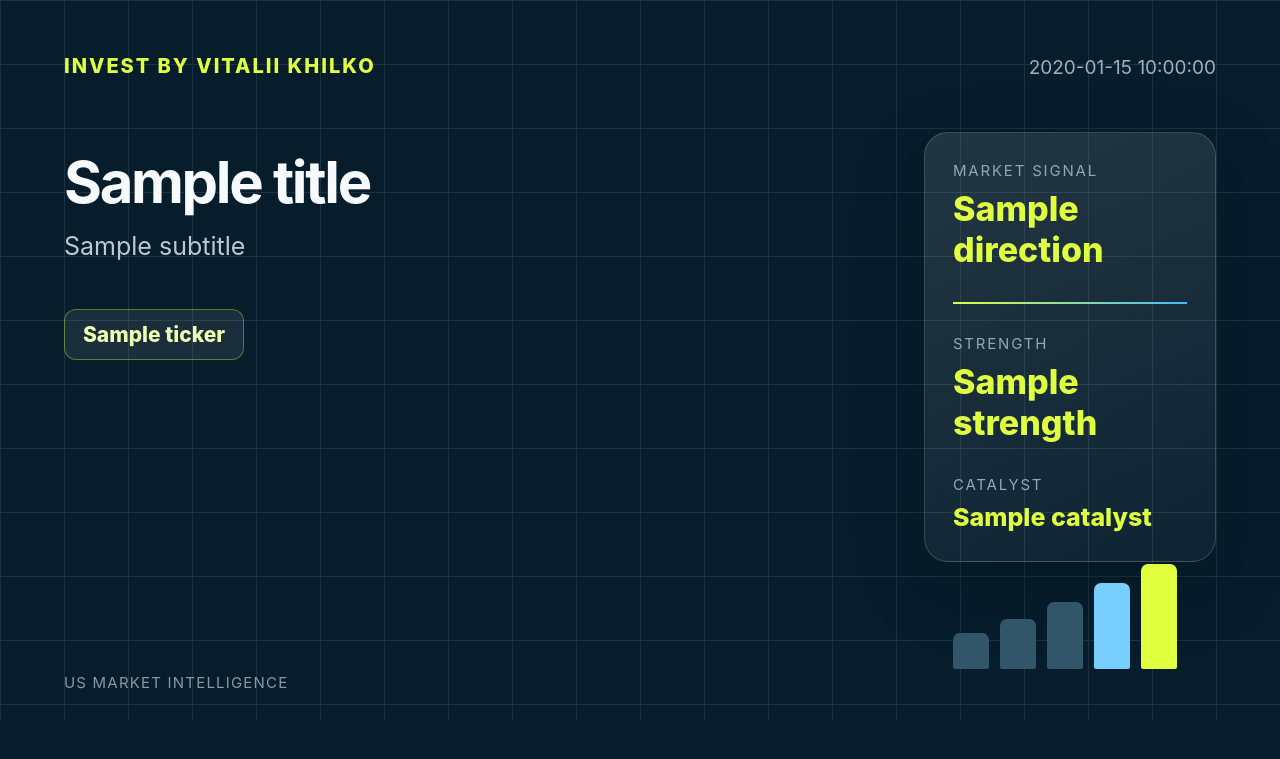
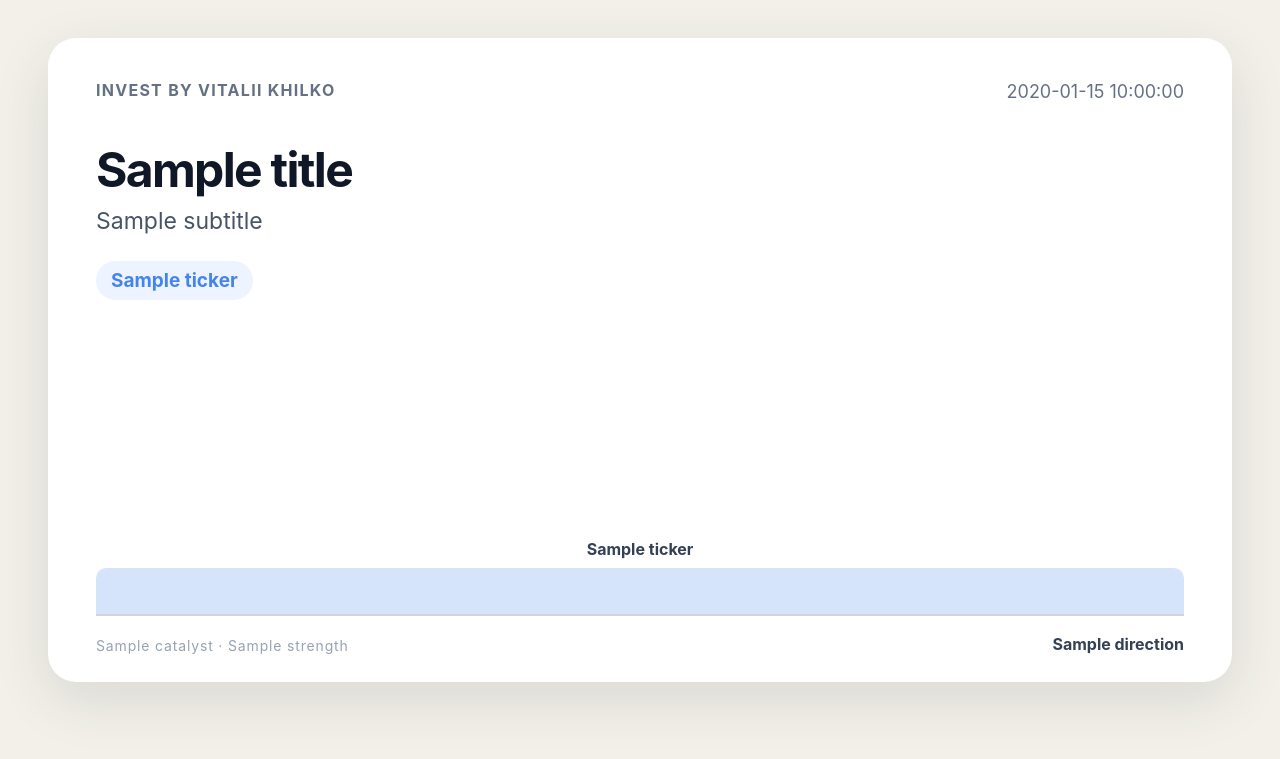
Before and after one commit to swetaklp-web/Invest-by-Vitalii-Khilko, a Python web app: template app/design/templates/market_card.html in a window 1280 px wide. Shown: the top 759 px of the page. Run offline with Jinja, Linux system fonts and the light colour scheme; the template is opened without the code that fills it: most values are stand-ins (such as "Sample title", 1, 10 or a date in 2020).

Commit message:
Align posts with updated channel style reference

```diff
--- a/app/ai/generate_post.py
+++ b/app/ai/generate_post.py
@@ -9,6 +9,7 @@ from zoneinfo import ZoneInfo
 from openai import OpenAI
 
 from app.config import ROOT_DIR, settings
+from app.telegram.formatting import sanitize_telegram_html
 
 
 PROMPTS_DIR = ROOT_DIR / "app" / "ai" / "prompts"
@@ -73,4 +74,6 @@ def generate_post(
             {"role": "user", "content": json.dumps(user_payload, ensure_ascii=False)},
         ],
     )
-    return json.loads(response.choices[0].message.content or "{}")
+    post = json.loads(response.choices[0].message.content or "{}")
+    post["telegram_text"] = sanitize_telegram_html(str(post.get("telegram_text", "")))
+    return post
--- a/app/design/templates/market_card.html
+++ b/app/design/templates/market_card.html
@@ -6,63 +6,49 @@
     * { box-sizing: border-box; }
     body {
       margin: 0; width: 1280px; height: 720px; overflow: hidden;
-      font-family: Inter, Arial, sans-serif; color: #f7fafc;
-      background: #071d2c;
+      font-family: Inter, Arial, sans-serif; color: #101828;
+      background: #f2f0e9;
     }
-    .page { padding: 54px 64px; height: 100%; position: relative; }
-    .grid {
-      position: absolute; inset: 0; opacity: .14;
-      background-image: linear-gradient(#8eb3c5 1px, transparent 1px), linear-gradient(90deg, #8eb3c5 1px, transparent 1px);
-      background-size: 64px 64px;
+    .page { padding: 38px 48px; height: 100%; position: relative; }
+    .card {
+      height: 100%; background: #fff; border-radius: 28px; padding: 42px 48px;
+      box-shadow: 0 18px 55px rgba(40, 48, 58, .12); position: relative; overflow: hidden;
     }
-    .brand { color: #dfff3f; font-size: 20px; font-weight: 850; letter-spacing: .1em; position: relative; }
-    .date { position: absolute; right: 64px; top: 56px; color: #9db2bf; font-size: 19px; }
-    .content { position: relative; width: 820px; }
-    h1 { margin: 74px 0 18px; font-size: 58px; line-height: 1.04; letter-spacing: -.04em; }
-    .subtitle { width: 780px; color: #b8cad4; font-size: 25px; line-height: 1.32; }
-    .tickers { display: flex; gap: 12px; margin-top: 46px; flex-wrap: wrap; }
+    .brand { color: #667085; font-size: 16px; font-weight: 750; letter-spacing: .08em; }
+    .date { position: absolute; right: 48px; top: 43px; color: #667085; font-size: 18px; }
+    h1 { width: 910px; margin: 44px 0 10px; font-size: 48px; line-height: 1.08; letter-spacing: -.035em; }
+    .subtitle { width: 880px; color: #475467; font-size: 23px; line-height: 1.32; }
+    .tickers { display: flex; gap: 10px; margin-top: 25px; flex-wrap: wrap; }
     .ticker {
-      background: rgba(255,255,255,.08); border: 1px solid rgba(220,255,63,.35); border-radius: 12px;
-      padding: 12px 18px; font-size: 21px; font-weight: 800; color: #efffb0;
+      color: #4385ed; background: #edf4ff; border-radius: 20px;
+      padding: 8px 15px; font-size: 19px; font-weight: 750;
     }
-    .panel {
-      position: absolute; right: 64px; top: 132px; width: 292px; height: 430px;
-      border: 1px solid rgba(255,255,255,.16); border-radius: 24px; padding: 28px;
-      background: linear-gradient(155deg, rgba(255,255,255,.11), rgba(255,255,255,.035));
-      box-shadow: 0 24px 70px rgba(0,0,0,.22);
-    }
-    .panel-label { color: #91a8b5; font-size: 15px; letter-spacing: .12em; margin-bottom: 8px; }
-    .panel-value { font-size: 34px; font-weight: 850; color: #dfff3f; margin-bottom: 32px; }
-    .signal-line { height: 2px; background: linear-gradient(90deg, #dfff3f, #42b9ff); margin: 6px 0 30px; }
-    .bars { display: flex; align-items: end; gap: 11px; height: 105px; margin-top: 18px; }
-    .bar { width: 36px; border-radius: 7px 7px 2px 2px; background: #31566a; }
-    .bar:nth-child(1) { height: 34%; } .bar:nth-child(2) { height: 48%; }
-    .bar:nth-child(3) { height: 64%; } .bar:nth-child(4) { height: 82%; background: #78cfff; }
-    .bar:nth-child(5) { height: 100%; background: #dfff3f; }
-    .footer { position: absolute; left: 64px; bottom: 28px; color: #829ba8; font-size: 15px; letter-spacing: .08em; }
+    .chart { position: absolute; left: 48px; right: 48px; bottom: 66px; height: 155px; border-bottom: 2px solid #d0d5dd; display: flex; align-items: end; gap: 18px; }
+    .bar { flex: 1; border-radius: 10px 10px 0 0; background: #d6e4fb; position: relative; }
+    .bar:nth-child(1) { height: 30%; } .bar:nth-child(2) { height: 42%; }
+    .bar:nth-child(3) { height: 56%; } .bar:nth-child(4) { height: 72%; }
+    .bar:nth-child(5) { height: 92%; background: #4385ed; }
+    .bar-label { position: absolute; left: 0; right: 0; top: -29px; text-align: center; color: #344054; font-weight: 750; font-size: 16px; }
+    .signal { position: absolute; right: 48px; bottom: 28px; color: #344054; font-size: 16px; font-weight: 700; }
+    .footer { position: absolute; left: 48px; bottom: 28px; color: #98a2b3; font-size: 14px; letter-spacing: .06em; }
   </style>
 </head>
 <body>
   <div class="page">
-    <div class="grid"></div>
-    <div class="brand">INVEST BY VITALII KHILKO</div>
-    <div class="date">{{ date }}</div>
-    <div class="content">
+    <div class="card">
+      <div class="brand">INVEST BY VITALII KHILKO</div>
+      <div class="date">{{ date }}</div>
       <h1>{{ title }}</h1>
       <div class="subtitle">{{ subtitle }}</div>
       <div class="tickers">{% for ticker in tickers[:6] %}<div class="ticker">{{ ticker }}</div>{% endfor %}</div>
+      <div class="chart">
+        {% for ticker in tickers[:5] %}
+        <div class="bar"><div class="bar-label">{{ ticker }}</div></div>
+        {% endfor %}
+      </div>
+      <div class="footer">{{ catalyst }} · {{ strength }}</div>
+      <div class="signal">{{ direction }}</div>
     </div>
-    <div class="panel">
-      <div class="panel-label">MARKET SIGNAL</div>
-      <div class="panel-value">{{ direction }}</div>
-      <div class="signal-line"></div>
-      <div class="panel-label">STRENGTH</div>
-      <div class="panel-value">{{ strength }}</div>
-      <div class="panel-label">CATALYST</div>
-      <div class="panel-value" style="font-size:25px">{{ catalyst }}</div>
-      <div class="bars"><div class="bar"></div><div class="bar"></div><div class="bar"></div><div class="bar"></div><div class="bar"></div></div>
-    </div>
-    <div class="footer">US MARKET INTELLIGENCE</div>
   </div>
 </body>
 </html>
--- a/app/telegram/bot.py
+++ b/app/telegram/bot.py
@@ -42,6 +42,7 @@ async def send_review_draft(bot, draft: dict) -> None:
     text_message = await bot.send_message(
         chat_id=settings.telegram_review_chat_id,
         text=draft["post"]["telegram_text"],
+        parse_mode="HTML",
         disable_web_page_preview=True,
         reply_markup=review_keyboard(draft["post"]["post_type"], photo_message.message_id),
     )
--- a/app/telegram/callbacks.py
+++ b/app/telegram/callbacks.py
@@ -26,6 +26,7 @@ async def handle_query(query: CallbackQuery, bot: Bot) -> None:
         if not query.message.text:
             await query.message.reply_text("Не удалось прочитать текст черновика.")
             return
+        post_html = query.message.text_html
         photo = await bot.copy_message(
             chat_id=settings.telegram_channel_id,
             from_chat_id=settings.telegram_review_chat_id,
@@ -33,7 +34,8 @@ async def handle_query(query: CallbackQuery, bot: Bot) -> None:
         )
         text = await bot.send_message(
             chat_id=settings.telegram_channel_id,
-            text=query.message.text,
+            text=post_html,
+            parse_mode="HTML",
             disable_web_page_preview=True,
         )
         await query.edit_message_reply_markup(reply_markup=None)
@@ -51,7 +53,7 @@ async def handle_query(query: CallbackQuery, bot: Bot) -> None:
         from app.telegram.bot import send_review_draft
         from app.workflow import build_draft
 
-        previous_post = {"post_type": post_type, "telegram_text": query.message.text or ""}
+        previous_post = {"post_type": post_type, "telegram_text": query.message.text_html or ""}
         new_draft = await asyncio.to_thread(build_draft, post_type, action, previous_post)
         await send_review_draft(bot, new_draft)
         status = f"revision_{action}"
--- a/app/telegram/publisher.py
+++ b/app/telegram/publisher.py
@@ -11,6 +11,7 @@ async def publish_draft(bot: Bot, draft: dict) -> tuple[int, int]:
     text_message = await bot.send_message(
         chat_id=settings.telegram_channel_id,
         text=draft["post"]["telegram_text"],
+        parse_mode="HTML",
         disable_web_page_preview=True,
     )
     return photo_message.message_id, text_message.message_id
```
Also changed, not shown: app/ai/prompts/telegram_style.md (+22 -17 lines), app/design/render_image.py (+9 -3 lines), app/telegram/formatting.py (added, +10 -0 lines), tests/test_formatting.py (added, +10 -0 lines).
